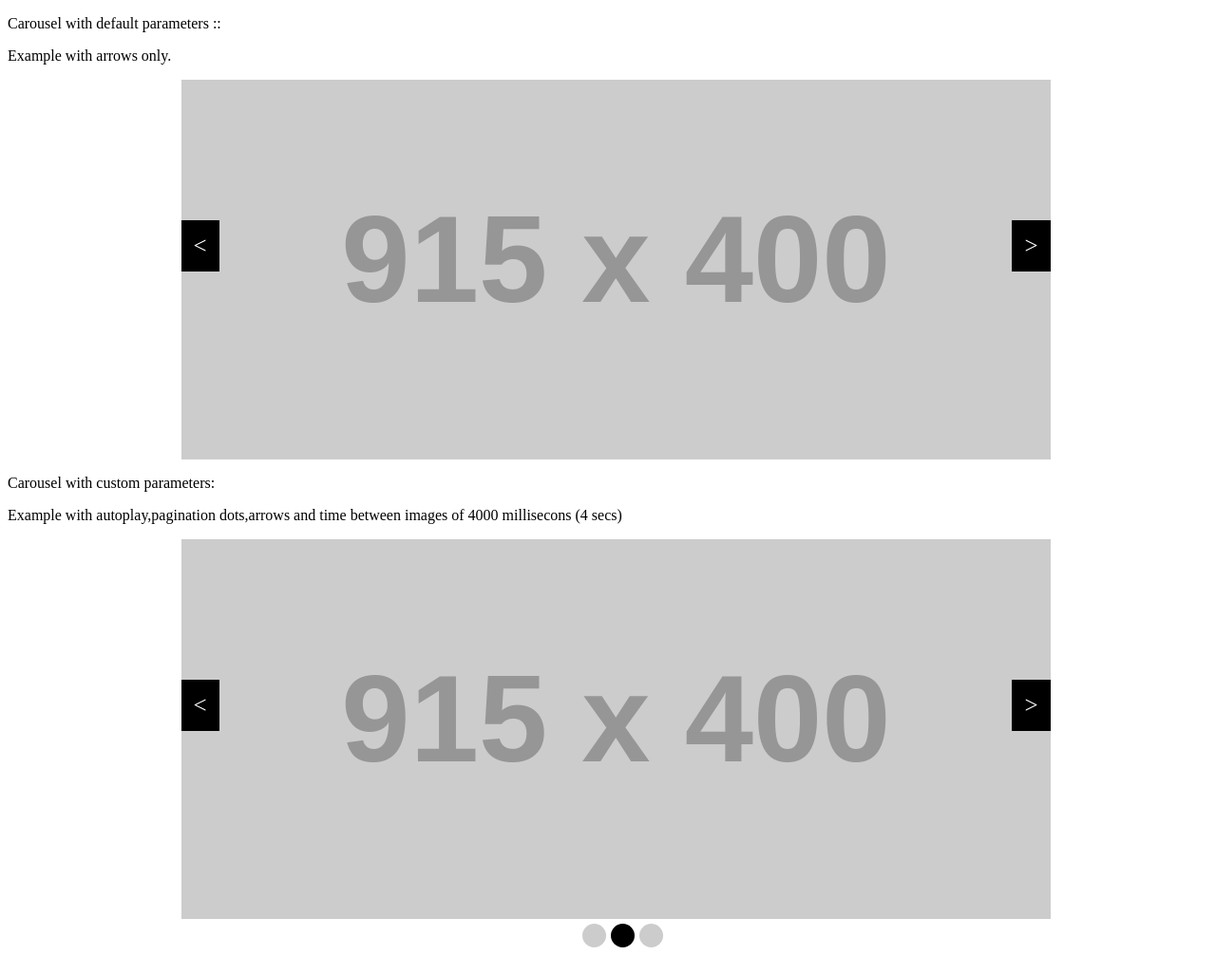
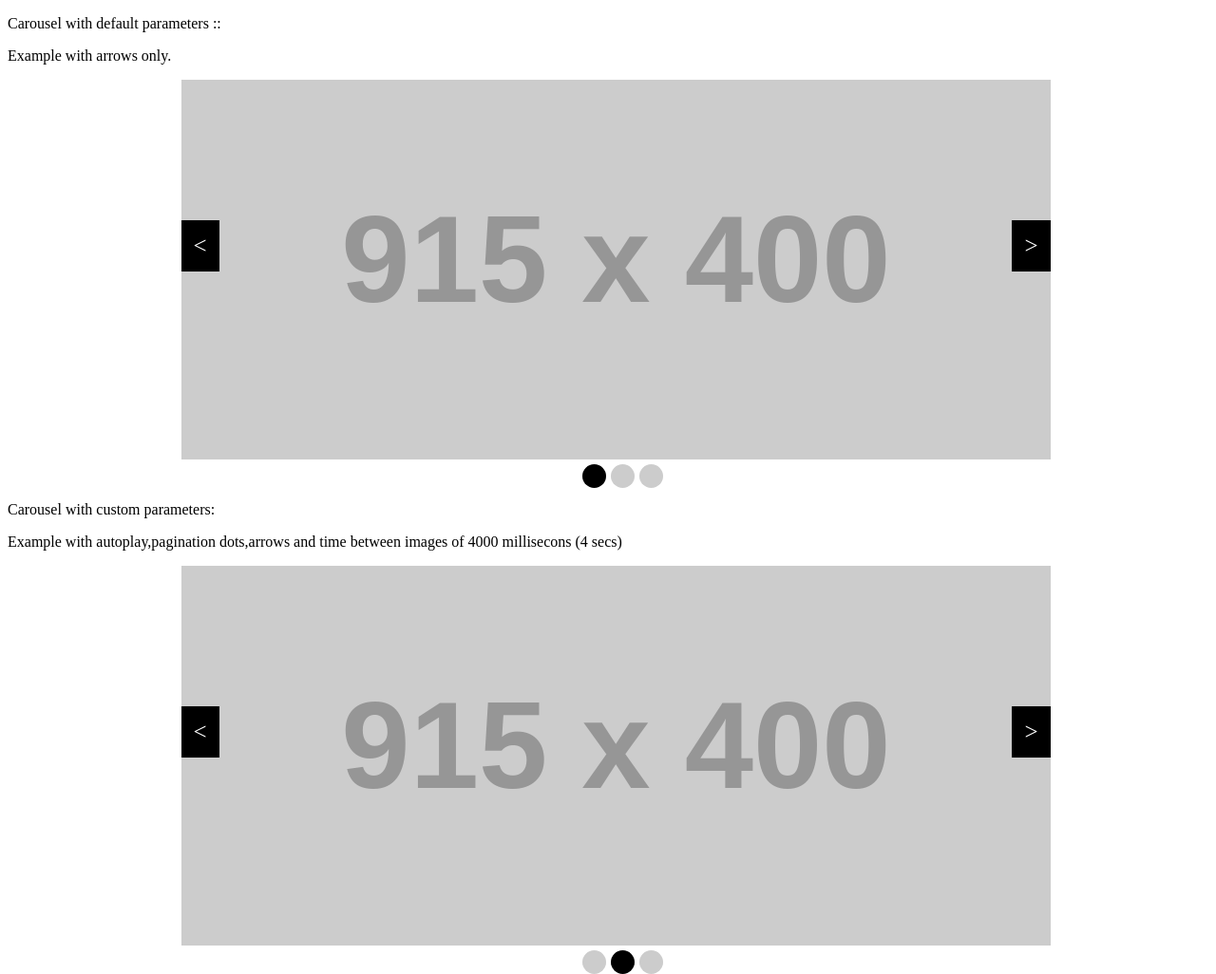
Before and after one commit to chechucastro/ChechuCarousel, a website: page example.html in a window 1280 px wide. Shown: the whole page at 95% size. Before the commit the page ends 998 px from the top, so only its background shows below. Drawn offline with Linux system fonts and the light colour scheme; placeholder pictures from the web are drawn by us.

Commit message:
- Better Readme File: much more readable - Improve defaults options in javaScript file

```diff
--- a/example.html
+++ b/example.html
@@ -71,15 +71,9 @@
 <script src="src/ChechuCarousel.js"></script>
 <script>
   $(document).ready(function() {
-  /* Posible params here:
-    - autoplay : boolean (true)
-    - pagination: boolean (true)
-    - arrows: boolean (true)
-    - duration: time (millisecons)
-  */
-  // Calling plugin without parameters
+  // Calling plugin with parameters
   $('#homeCarousel').ChechuCarousel({arrows:true});
-  $('#homeCarousel_two').ChechuCarousel({autoplay:true,pagination:true,arrows:true,duration:4000});
+  $('#homeCarousel_two').ChechuCarousel({autoplay:true,pagination:true,arrows:true,duration:3000});
 });
 </script>
 </body>
--- a/src/ChechuCarousel.js
+++ b/src/ChechuCarousel.js
@@ -6,8 +6,14 @@
      * @param (object) options - A list of options for the plugin
      */
     $[pluginName] = function (element, options) {
+        var defaults = {
+            autoplay  : false,
+            pagination: true,
+            arrows    : true,
+            duration  : true
+        };
       // Plugin parameters
-        this.options            = $.extend({}, options);
+        this.options            = $.extend({},defaults, options);
         this.$autoplay          = this.options.autoplay     || false;
         this.$paginationDots    = this.options.pagination   || false;
         this.$showArrows        = this.options.arrows       || false;
```
Also changed, not shown: README.md.
